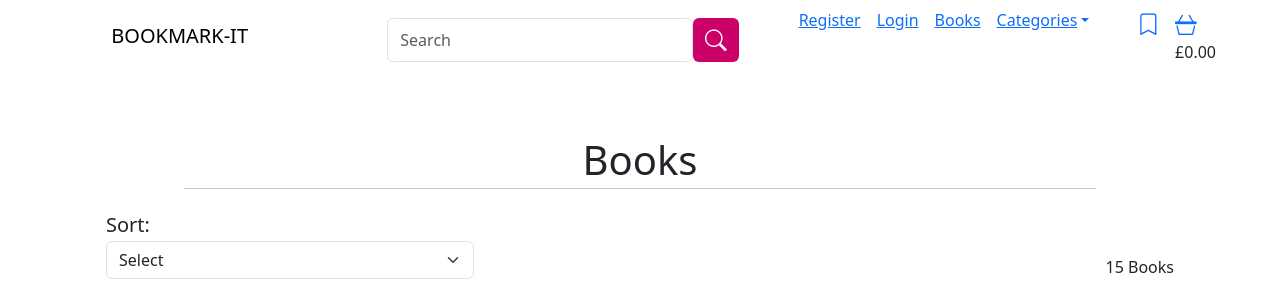
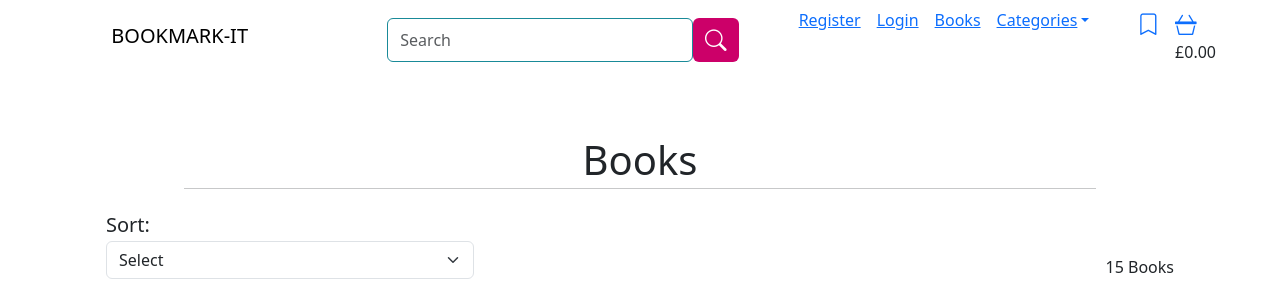
Before and after one commit to Code-Institute-Submissions/abz2489-bookmark-it, a Django app: page / in a window 1280 px wide. Shown: the top 300 px of the page. Run offline with Django 3.2, Linux system fonts and the light colour scheme; data comes from the database, SQL or seed files in the repository; some libraries are stand-ins or nearby versions.

Commit message:
Amend form control border

```diff
--- a/bookmark_it/static/css/base.css
+++ b/bookmark_it/static/css/base.css
@@ -35,6 +35,10 @@ input, button, textarea, select {
   }
 
 /*GLOBAL STYLES*/
+.form-control {
+  border: 1px solid #198a98;
+}
+
 .bi {
   font-size: 1.35rem;
 }
```
